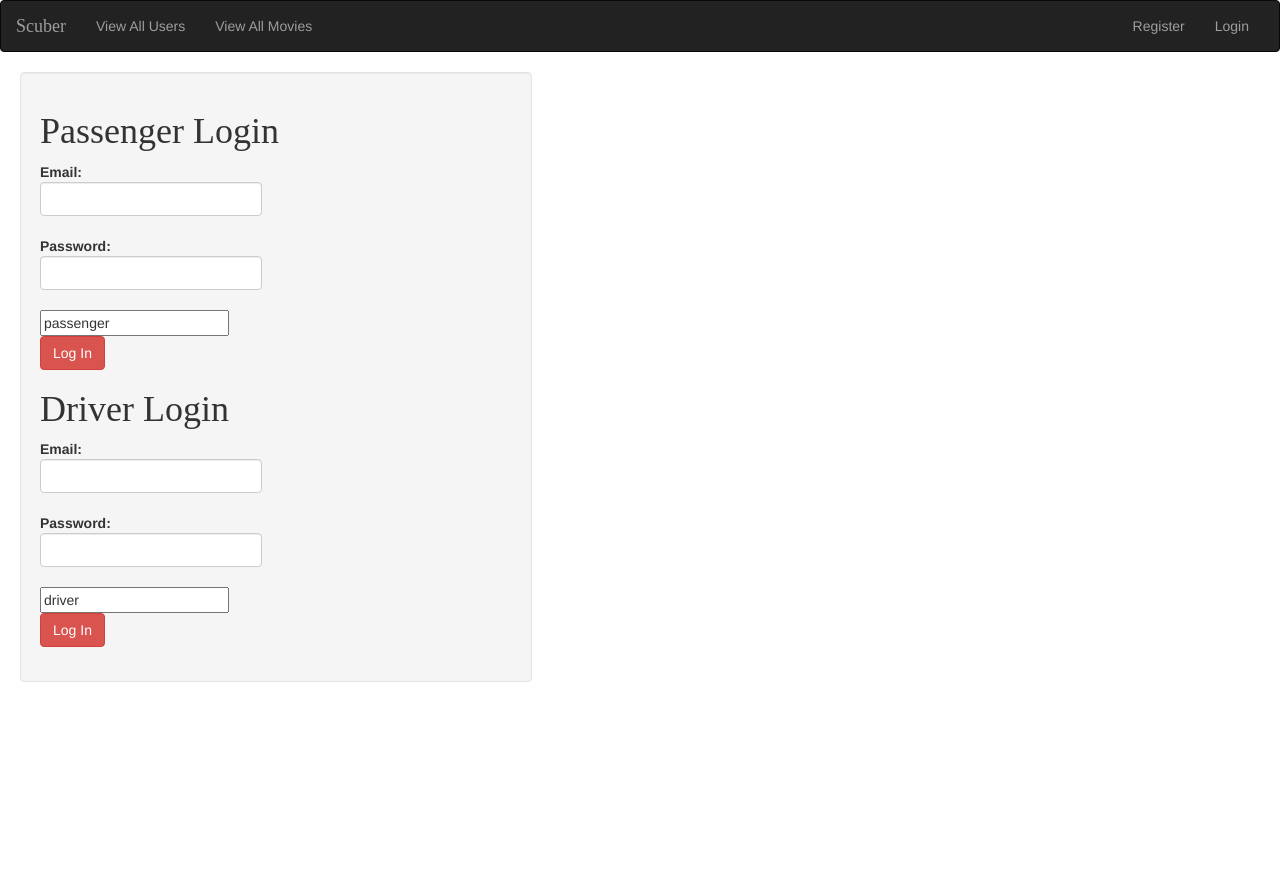
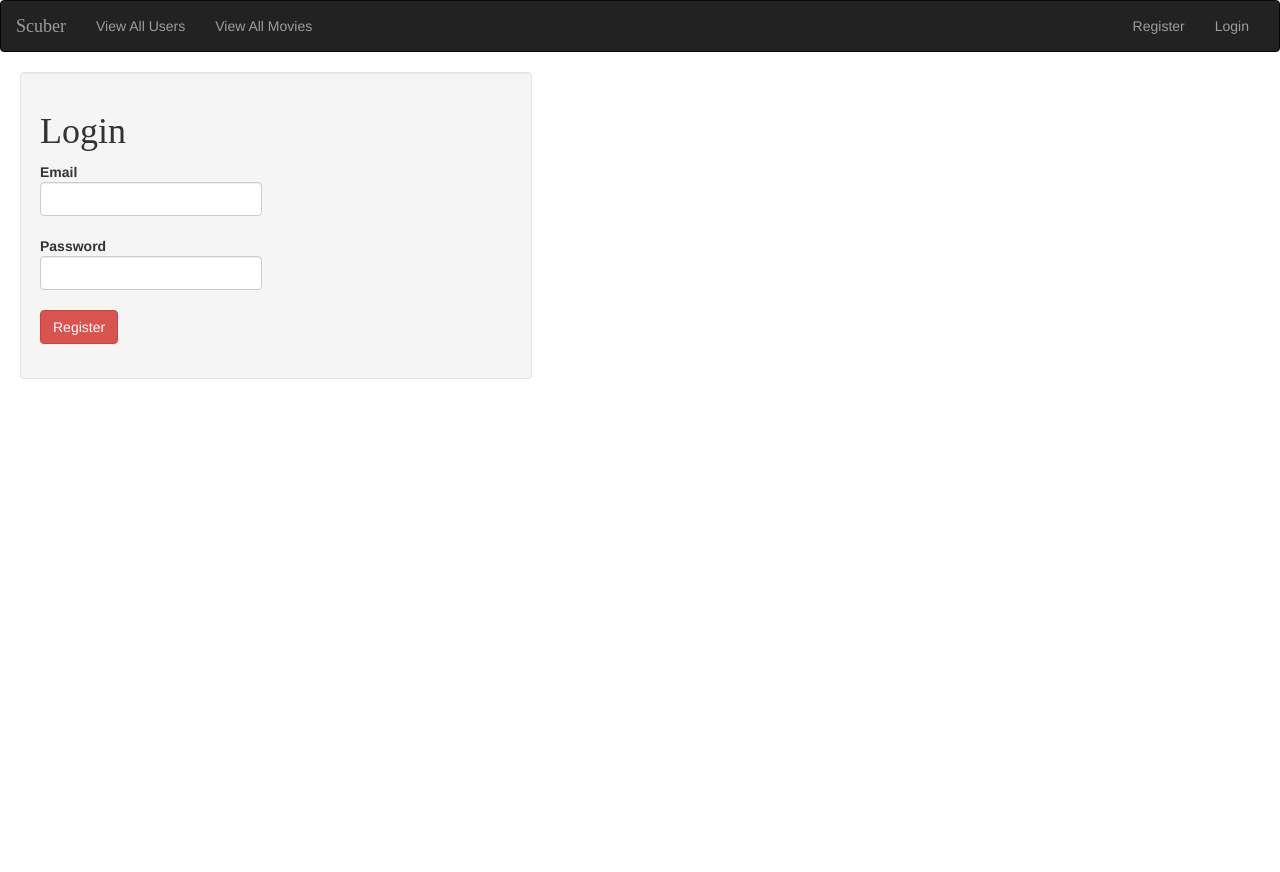
Before and after one commit to paceko/Scuber, a Flask app: page /login in a window 1280 px wide. Run offline with Flask 2, Linux system fonts and the light colour scheme; some libraries are stand-ins or nearby versions; some web fonts are replaced.

Commit message:
hidden input and passenger and driver route combo

```diff
--- a/server.py
+++ b/server.py
@@ -22,11 +22,13 @@ app.jinja_env.undefined = StrictUndefined
 def index():
     """Homepage."""
 
-#show me the homepage.html
-    return render_template("homepage.html")
+    #show me the homepage.html
+
+    return redirect("/register")
+
 
 #making a connection to register
-#getting..
+#getting the actual form
 @app.route('/register', methods=['GET'])
 def register_form():
     """Show form for user signup."""
@@ -40,31 +42,29 @@ def register_form():
 def register_process():
     """Process registration."""
 
-    # Get form variables
+    # Get form variables from register_form
     email = request.form["email"]
     password = request.form["password"]
 
-    #
-    new_passenger = Passenger(email=email, password=password)
-    new_driver = Driver(email=email, password=password)
-
     #adding new passenger and driver to the db
-    db.session.add(new_passenger)
-    db.session.add(new_driver)
+    if request.form["user_type"]=='passenger':
+        new_passenger = Passenger(email=email, password=password)
+        db.session.add(new_passenger)
+        #alert-message that will give name and email of passenger sign in
+        flash("Passenger %s added." % email)
+        return redirect("/passengers/%s" % new_passenger.passenger_id)
+    else:
+        new_driver = Driver(email=email, password=password)
+        db.session.add(new_driver)
+        #alert-message that will give name and email of driver sign in
+        flash("Driver %s added." % email)
+        return redirect("/drivers/%s" % new_driver.driver_id)
 
     #committing the new driver and passenger to the db
     db.session.commit()
 
-    #alert-message that will give name and email of passenger sign in
-    flash("Passenger %s added." % email)
-    return redirect("/passengers/%s" % new_passenger.passenger_id)
-
-    #alert-message that will give name and email of driver sign in
-    flash("Driver %s added." % email)
-    return redirect("/drivers/%s" % new_driver.driver_id)
-
 #######################################################################################################
-#Passenger login
+#Passenger and Driver login
 
 @app.route('/login', methods=['GET'])
 def login_form():
@@ -84,20 +84,24 @@ def passenger_login_process():
     passenger_user = Passenger.query.filter_by(email=email).first()
     driver_user = Driver.query.filter_by(email=email).first()
 
-    if not passenger_user:
-        flash("No such passenger. Please try again.")
+    if not passenger_user and not driver_user:
+        flash("No such user. Please try again.")
         return redirect("/login")
 
-    if passenger_user.password != password:
-        flash("Incorrect password. Please try again.")
-        return redirect("/login")
-
-    session["passenger_id"] = passenger_user.passenger_id
-
-    flash("Vrooooom. Here we go!")
-    return redirect("/passengers/%s" % passenger_user.passenger_id)
-
-
+    if passenger_user:
+        if passenger_user.password == password:
+            session["passenger_id"] = passenger_user.passenger_id
+            return redirect("/")
+        if passenger_user.password != password:
+            flash("Incorrect password. Please try again.")
+            return redirect("/login")
+    else:
+        if driver_user.password == password:
+            session["driver_id"] = driver_user.driver_id
+            return redirect("/")
+        if driver_user.password != password:
+            flash("Incorrect password")
+            return redirect("/login")
 
 @app.route('/logout')
 def logout():
@@ -108,31 +112,6 @@ def logout():
     return redirect("/")
 
 #######################################################################################################
-#Driver login
-
-@app.route('/login', methods=['POST'])
-def driver_login_process():
-    """Process login driver."""
-
-    # Get form variables
-    email = request.form["email"]
-    password = request.form["password"]
-
-    driver_user = Driver.query.filter_by(email=email).first()
-
-    if not driver_user:
-        flash("No such user")
-        return redirect("/login")
-
-    if driver_user.password != password:
-        flash("Incorrect password")
-        return redirect("/login")
-
-    session["driver_id"] = driver_user.driver_id
-
-    flash("Vrooooom. Here we go!")
-    return redirect("/drivers/%s" % driver_user.driver_id)
-
 
 # @app.route('/logout')
 # def logout():
--- a/templates/login_form.html
+++ b/templates/login_form.html
@@ -1,52 +1,28 @@
 {% extends 'base.html' %}
 {% block content %}
-<div class='well spaced' style='width:40%;'>
-<div>
-    <h1>Passenger Login</h1>
-    <form action="/login" method="POST">
+<div class="well spaced" style="width:40%;">
+<h1>Login</h1>
 
-        <div class='form-group'>
-            <label>Email:
-                <input type='email' name='email' required class='form-control'>
-            </label>
-        </div>
+<form action="login" method="POST">
 
-        <div class='form-group'>
-            <label>Password:
-                <input type='password' name='password' required class='form-control'>
-            </label>
-        </div>
-        <input type= 'text' value='passenger' name='user_type'>
-        <input type='hidden' value='passenger_user' name='passenger'>
+    <div class="form-group">
+        <label>
+            Email
+            <input type="email" name="email" class="form-control">
+        </label>
+    </div>
 
+    <div class="form-group">
+        <label>
+            Password
+            <input type="password" name="password" class="form-control">
+        </label>
+    </div>
 
-        <div class='form-group'>
-            <input type='submit' value='Log In' class='btn btn-danger'>
-        </div>
+    <div class="form-group">
+        <input type="submit" value="Register" class="btn btn-danger">
+    </div>
 
-    <h1>Driver Login</h1>
-    <form action="/login" method="POST">
-
-        <div class='form-group'>
-            <label>Email:
-                <input type='email' name='email' required class='form-control'>
-            </label>
-        </div>
-
-        <div class='form-group'>
-            <label>Password:
-                <input type='password' name='password' required class='form-control'>
-            </label>
-        </div>
-        <input type= 'text' value='driver' name='user_type'>
-        <input type='hidden' value='driver_user' name='driver'>
-
-
-        <div class='form-group'>
-            <input type='submit' value='Log In' class='btn btn-danger'>
-        </div>
-
-    </form>
-</div>
+</form>
 </div>
 {% endblock %}
```
Also changed, not shown: model.py (+3 -4 lines).
